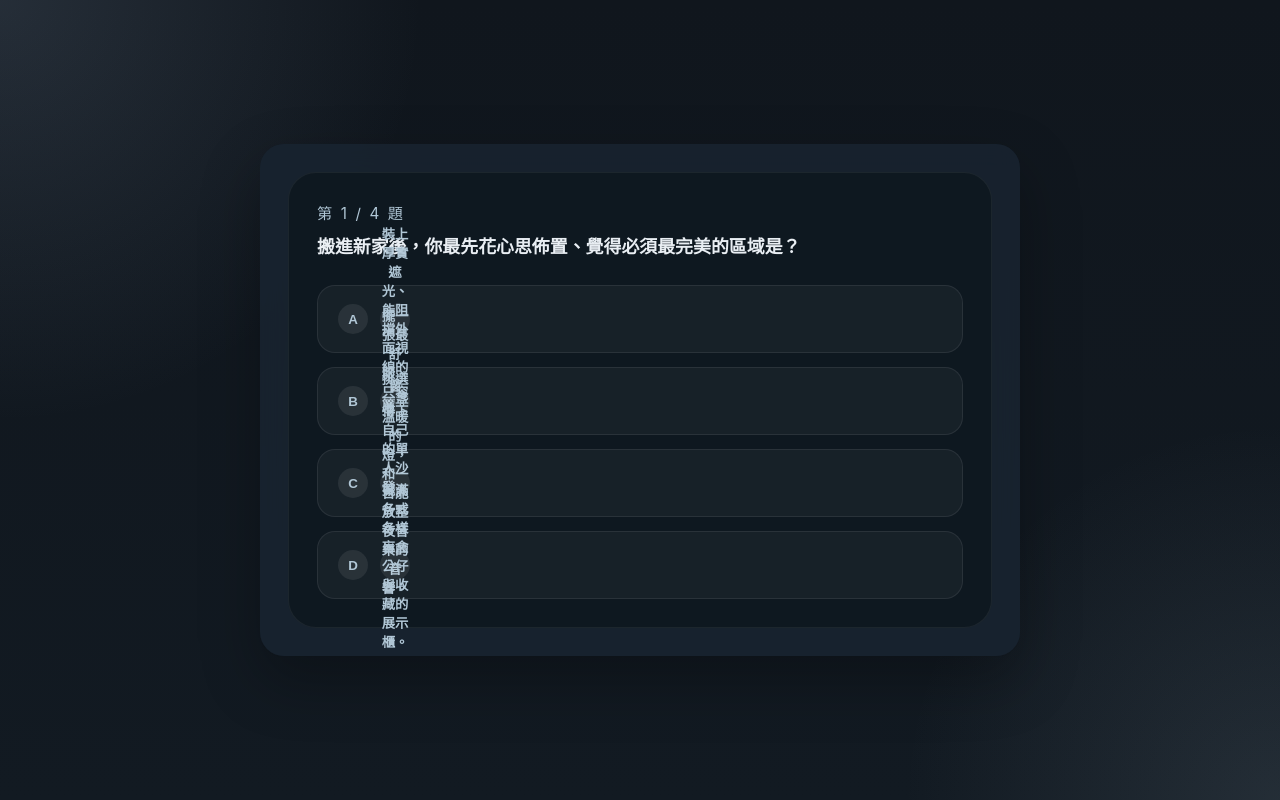
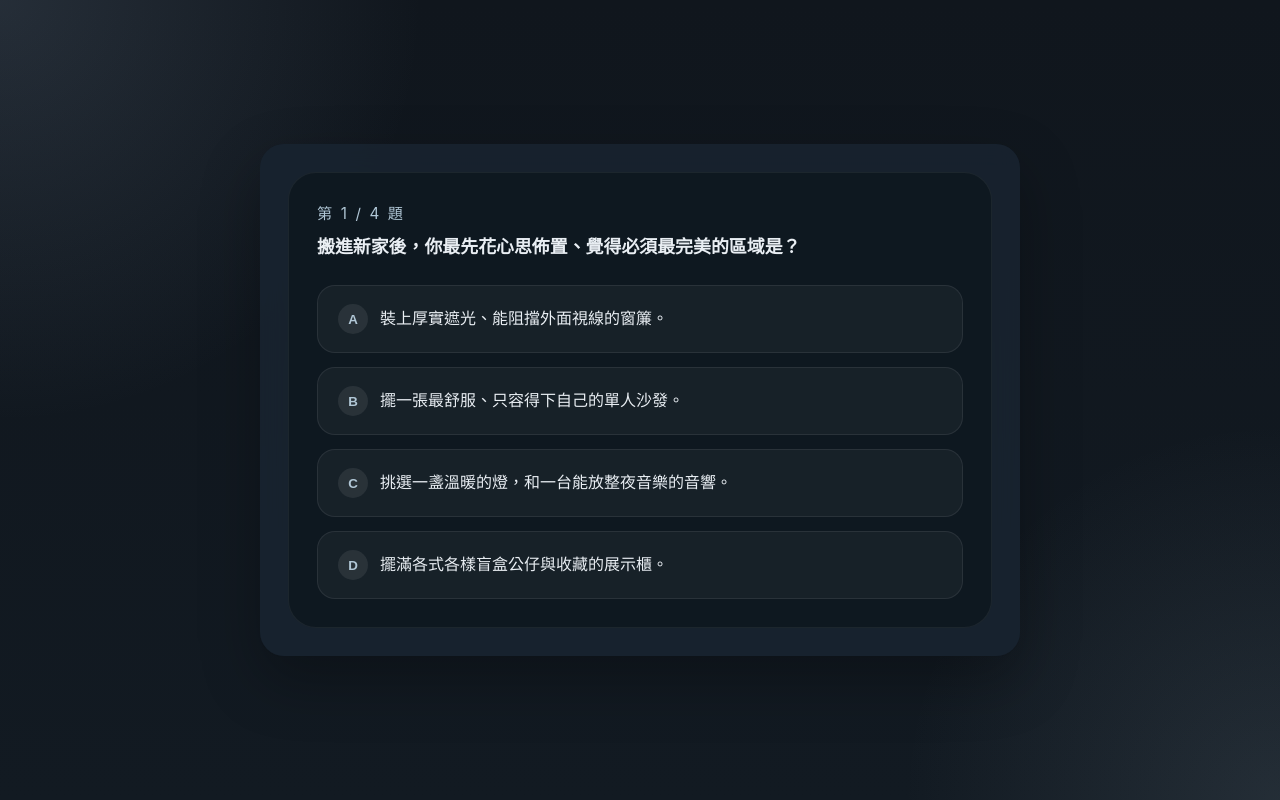
Before and after one commit to a114050050-source/Psychological-test, a plain HTML site: page index.html in a window 1280 px wide. Both pictures are taken after a click on the button "開始測驗". Drawn offline with Linux system fonts and the light colour scheme.

Commit message:
Update index.html

```diff
--- a/index.html
+++ b/index.html
@@ -127,7 +127,7 @@
       outline: none;
     }
 
-    .option span {
+    .option-index {
       display: inline-flex;
       align-items: center;
       justify-content: center;
@@ -138,6 +138,17 @@
       color: var(--accent-strong);
       font-weight: 700;
       flex-shrink: 0;
+    }
+
+    .option-text {
+      flex: 1;
+      min-width: 0;
+      text-align: left;
+      color: var(--text);
+      line-height: 1.55;
+      white-space: normal;
+      word-wrap: break-word;
+      font-size: 1rem;
     }
 
     .button {
@@ -417,7 +428,17 @@
         const button = document.createElement('button');
         button.type = 'button';
         button.className = 'option';
-        button.innerHTML = `<span>${String.fromCharCode(65 + index)}</span><span>${option.label}</span>`;
+
+        const indexSpan = document.createElement('span');
+        indexSpan.className = 'option-index';
+        indexSpan.textContent = String.fromCharCode(65 + index);
+
+        const labelSpan = document.createElement('span');
+        labelSpan.className = 'option-text';
+        labelSpan.textContent = option.label;
+
+        button.appendChild(indexSpan);
+        button.appendChild(labelSpan);
         button.addEventListener('click', () => handleAnswer(option.value));
         optionsEl.appendChild(button);
       });
```
